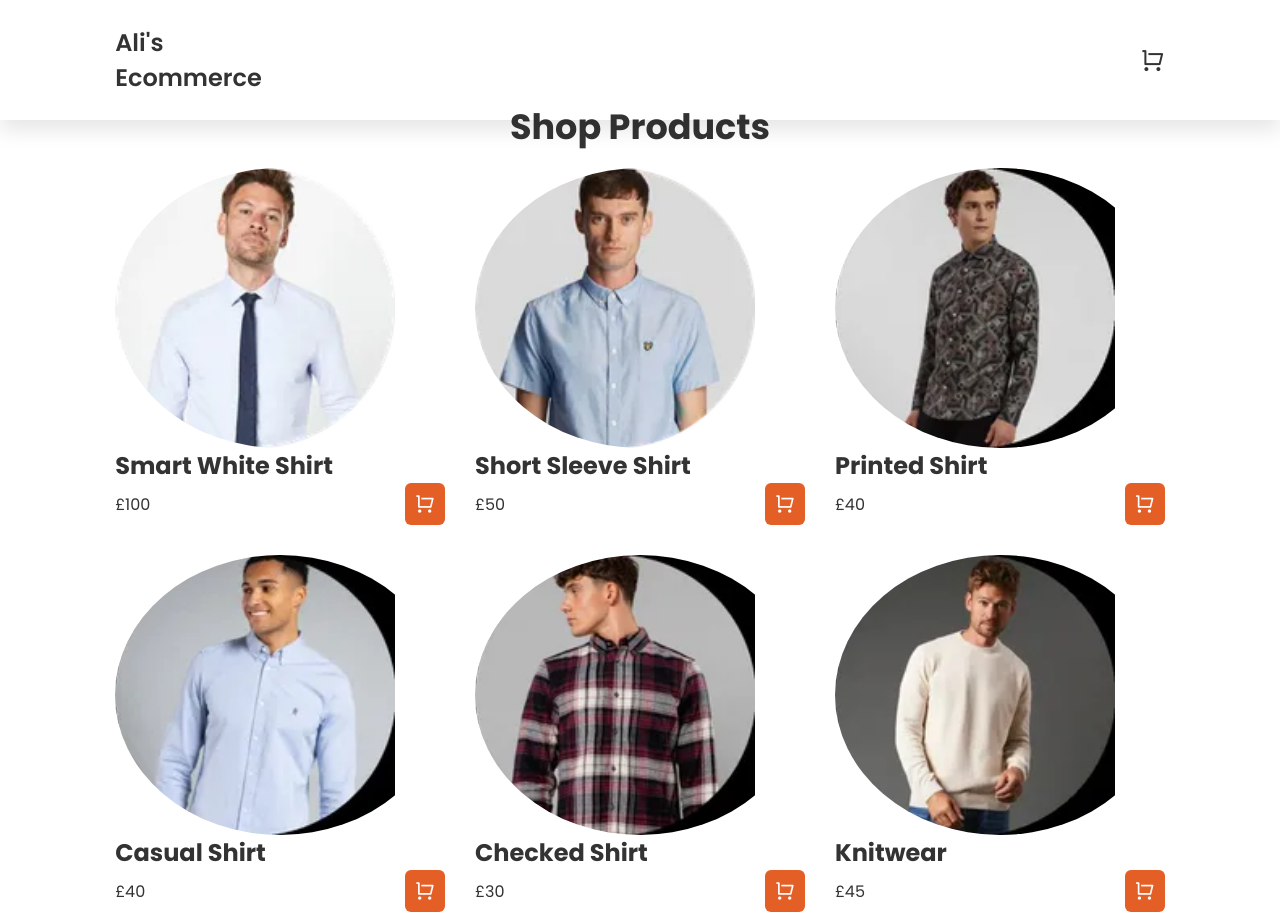
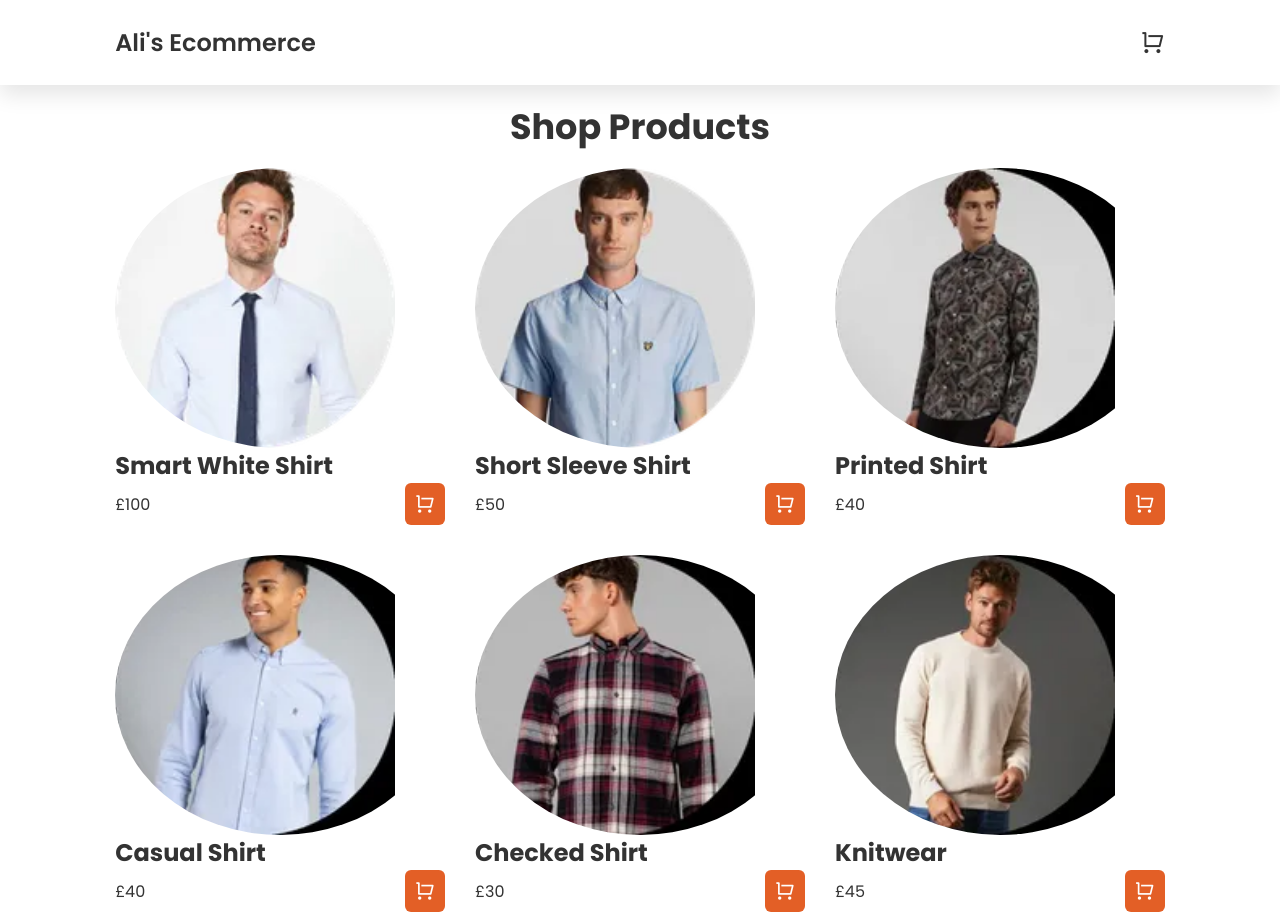
Before and after one commit to Alim100-tech/Ecommerce, a plain HTML site: page index.html in a window 1280 px wide. Shown: the top 915 px of the page. Drawn offline with nearby package versions, Linux system fonts and the light colour scheme.

Commit message:
Update index.html

```diff
--- a/index.html
+++ b/index.html
@@ -11,7 +11,7 @@
 </head>
 <body>
     <header>
-        <a href="" class="logo">Ali's <br>Ecommerce </a>
+        <a href="" class="logo">Ali's Ecommerce </a>
         <div id="cart-icon">
             <i class="ri-shopping-cart-line"></i>
             <span class="cart-item-count"></span>
```
